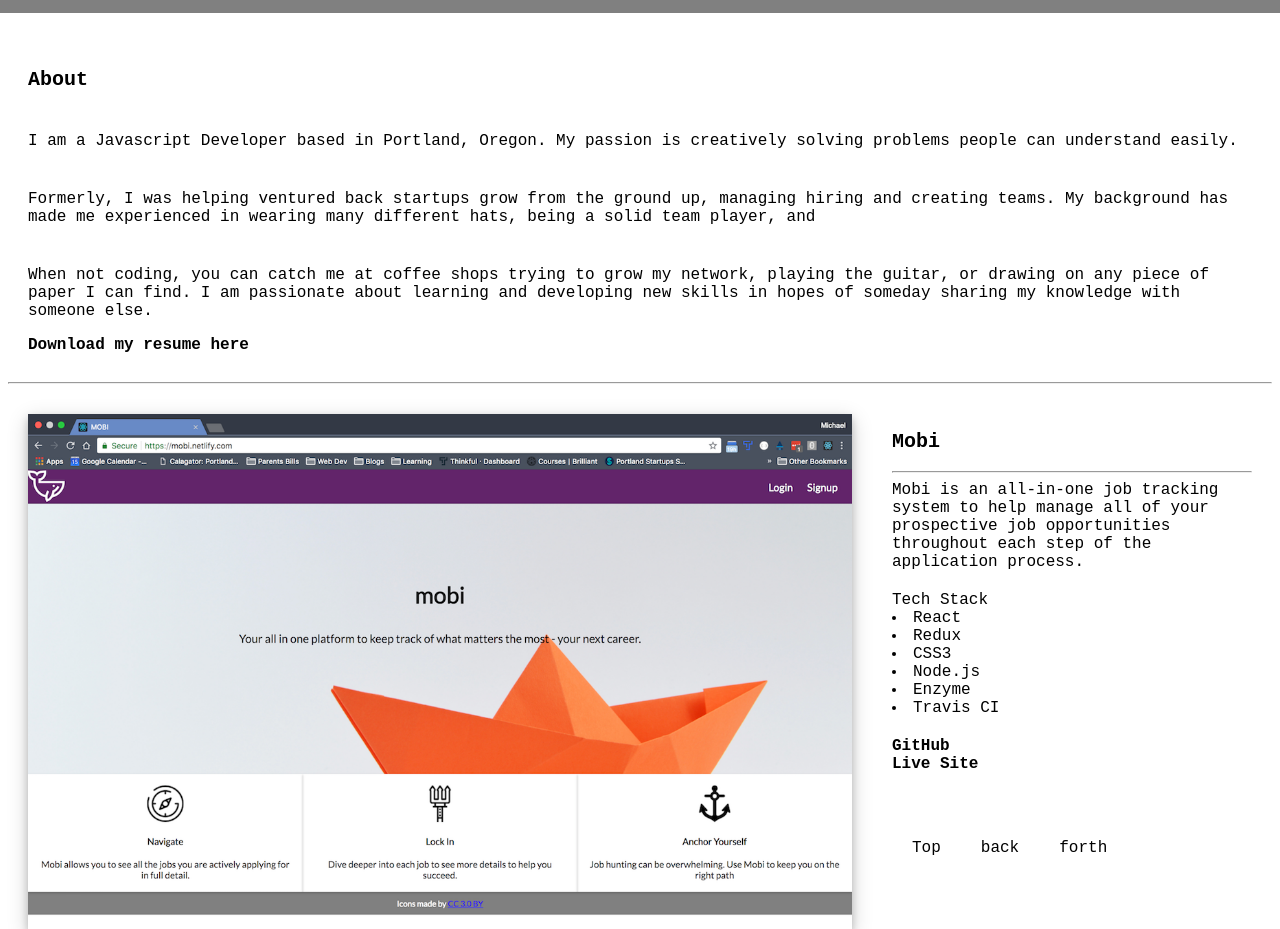
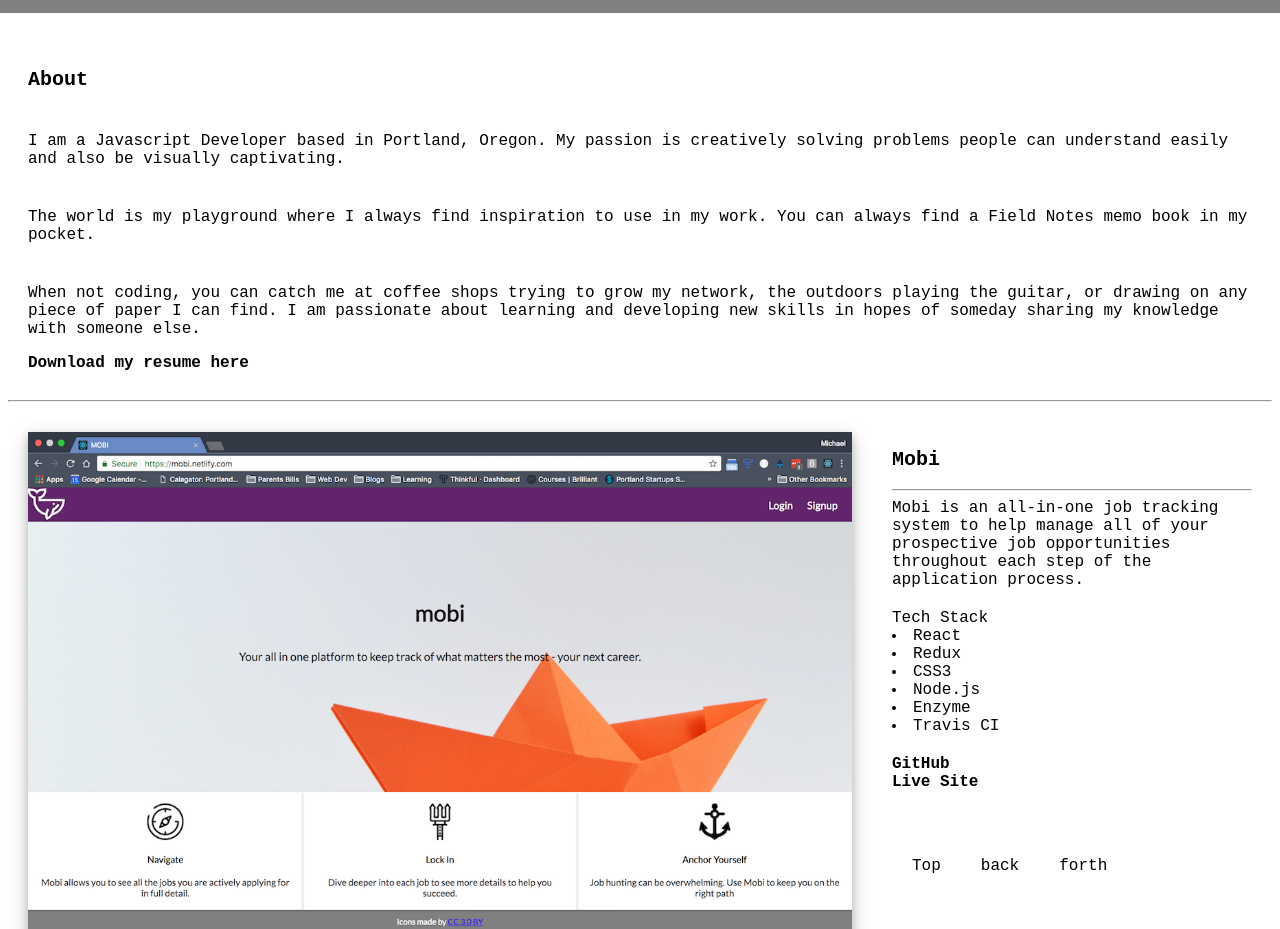
Before and after one commit to mikeramz86/portfolio, a plain HTML site: page index.html in a window 1280 px wide. Shown: the part 787-1716 px from the top of the page. Drawn offline with nearby package versions, Linux system fonts and the light colour scheme.

Commit message:
updated bio

```diff
--- a/index.html
+++ b/index.html
@@ -88,13 +88,12 @@
 
 
           <p class="bio">I am a Javascript Developer based in Portland, Oregon. My passion is creatively solving problems
-            people can understand easily.
+            people can understand easily and also be visually captivating.
           </p>
 
-          <p class="bio">Formerly, I was helping ventured back startups grow from the ground up, managing hiring and creating teams.
-            My background has made me experienced in wearing many different hats, being a solid team player, and  </p>
+          <p class="bio">The world is my playground where I always find inspiration to use in my work. You can always find a Field Notes memo book in my pocket.</p>
 
-          <p class="bio">When not coding, you can catch me at coffee shops trying to grow my network, playing the guitar, or drawing on any piece of paper I can find.
+          <p class="bio">When not coding, you can catch me at coffee shops trying to grow my network, the outdoors playing the guitar, or drawing on any piece of paper I can find.
             I am passionate about learning and developing new skills in hopes of someday sharing my knowledge with someone else.</p>
           <a class="resume" href="/assets/MichaelRamirezResume2018pdf.pdf" download> Download my resume here</a>
 
```
